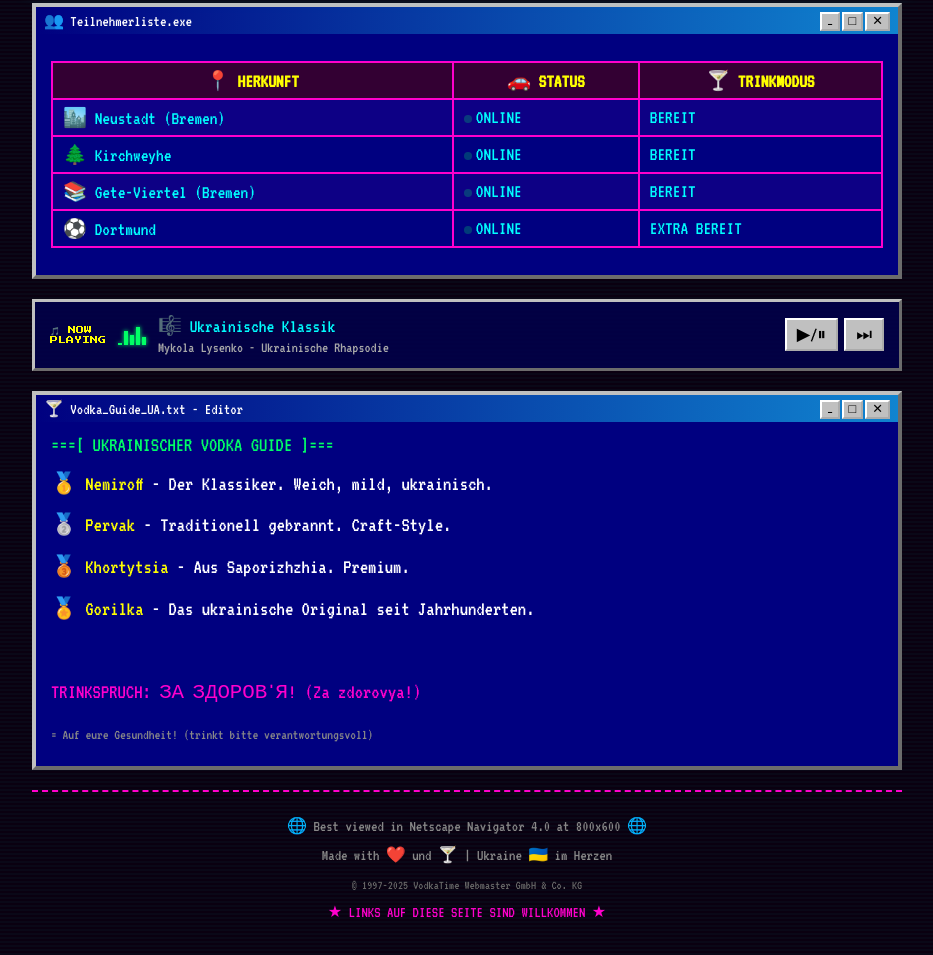
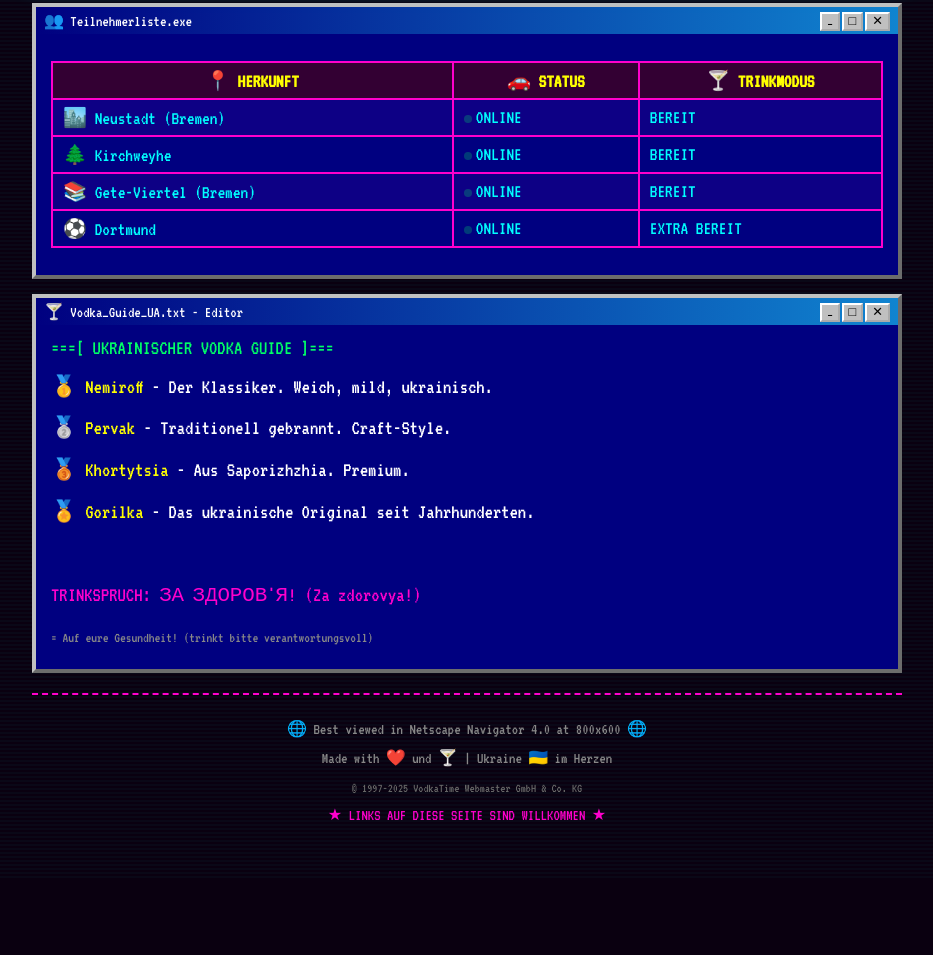
Before and after one commit to Foxsden13/vodka, a plain HTML site: page index.html in a window 1280 px wide. Shown: the part 745-1700 px from the top of the page, without its empty margins (173-1106 px from the left). After the commit the page ends 1625 px from the top, so only its background shows below. Drawn offline with Linux system fonts and the light colour scheme.

Commit message:
Add files via upload

```diff
--- a/index.html
+++ b/index.html
@@ -314,70 +314,7 @@
       animation: blink 1.5s ease-in-out infinite;
     }
 
-    /* MUSIC SECTION */
-    .music-section {
-      background: rgba(0, 0, 80, 0.8);
-      border: 3px outset #c0c0c0;
-      padding: 12px 15px;
-      margin: 20px 0;
-      display: flex;
-      align-items: center;
-      gap: 12px;
-      flex-wrap: wrap;
-    }
-    .music-label {
-      font-family: 'Press Start 2P', monospace;
-      font-size: 0.5rem;
-      color: var(--neon-yellow);
-      flex-shrink: 0;
-    }
-    .music-info {
-      font-family: 'VT323', monospace;
-      font-size: 1.2rem;
-      color: var(--neon-cyan);
-      flex: 1;
-      min-width: 150px;
-    }
-    .music-controls {
-      display: flex;
-      gap: 6px;
-    }
-    .music-btn {
-      background: #c0c0c0;
-      border: 2px outset #ffffff;
-      padding: 4px 10px;
-      font-family: 'VT323', monospace;
-      font-size: 1.1rem;
-      cursor: pointer;
-      color: #000;
-    }
-    .music-btn:active {
-      border-style: inset;
-    }
 
-    /* NOW PLAYING ANIMATION */
-    .equalizer {
-      display: flex;
-      align-items: flex-end;
-      gap: 2px;
-      height: 20px;
-    }
-    .eq-bar {
-      width: 4px;
-      background: var(--neon-green);
-      box-shadow: 0 0 4px var(--neon-green);
-      animation: eq-anim 0.5s ease-in-out infinite alternate;
-    }
-    .eq-bar:nth-child(1) { animation-delay: 0s; height: 30%; }
-    .eq-bar:nth-child(2) { animation-delay: 0.1s; height: 70%; }
-    .eq-bar:nth-child(3) { animation-delay: 0.2s; height: 50%; }
-    .eq-bar:nth-child(4) { animation-delay: 0.15s; height: 90%; }
-    .eq-bar:nth-child(5) { animation-delay: 0.05s; height: 40%; }
-
-    @keyframes eq-anim {
-      from { height: 10%; }
-      to { height: 100%; }
-    }
 
     /* SCROLLING STARS BACKGROUND */
     .stars {
@@ -627,30 +564,7 @@
       </div>
     </div>
 
-    <!-- MUSIC SECTION -->
-    <div class="music-section">
-      <div class="music-label">🎵 NOW<br>PLAYING</div>
-      <div class="equalizer" id="equalizer">
-        <div class="eq-bar"></div>
-        <div class="eq-bar"></div>
-        <div class="eq-bar"></div>
-        <div class="eq-bar"></div>
-        <div class="eq-bar"></div>
-      </div>
-      <div class="music-info">
-        <span id="track-name">🎼 Ukrainische Klassik</span><br>
-        <span style="font-size:0.95rem; color:#aaa;">Mykola Lysenko - Ukrainische Rhapsodie</span>
-      </div>
-      <div class="music-controls">
-        <button class="music-btn" onclick="toggleMusic()">▶/⏸</button>
-        <button class="music-btn" onclick="nextTrack()">⏭</button>
-      </div>
 
-        <audio id="audio-player" loop>
-        <source src="https://upload.wikimedia.org/wikipedia/commons/8/8d/Mykola_Lysenko_-_Fantasy_on_Ukrainian_Folk_Themes.ogg" type="audio/ogg">
-        <source src="https://upload.wikimedia.org/wikipedia/commons/transcoded/8/8d/Mykola_Lysenko_-_Fantasy_on_Ukrainian_Folk_Themes.ogg/Mykola_Lysenko_-_Fantasy_on_Ukrainian_Folk_Themes.ogg.mp3" type="audio/mpeg">
-      </audio>
-    </div>
 
     <!-- VODKA INFOS -->
     <div class="alert-box">
@@ -736,54 +650,7 @@
     updateCountdown();
     setInterval(updateCountdown, 1000);
 
-    // === MUSIC via HTML5 Audio (Wikimedia Commons - lizenzfrei) ===
-    const tracks = [
-      {
-        src: 'https://upload.wikimedia.org/wikipedia/commons/8/8d/Mykola_Lysenko_-_Fantasy_on_Ukrainian_Folk_Themes.ogg',
-        name: '🎼 Lysenko - Fantasy on Ukrainian Folk Themes'
-      },
-      {
-        src: 'https://upload.wikimedia.org/wikipedia/commons/b/b7/Mykola_Lysenko_-_Elegy.ogg',
-        name: '🎻 Lysenko - Elegie'
-      },
-    ];
-    let currentTrack = 0;
-    let isPlaying = false;
-    const audio = document.getElementById('audio-player');
 
-    function toggleMusic() {
-      if (!isPlaying) {
-        audio.src = tracks[currentTrack].src;
-        audio.play().then(() => {
-          isPlaying = true;
-          startEqualizer();
-          document.getElementById('track-name').textContent = tracks[currentTrack].name;
-        }).catch(e => {
-          alert('Browser blockiert Autoplay. Bitte einmal auf die Seite klicken und nochmal versuchen!');
-        });
-      } else {
-        audio.pause();
-        isPlaying = false;
-        stopEqualizer();
-      }
-    }
-
-    function nextTrack() {
-      currentTrack = (currentTrack + 1) % tracks.length;
-      audio.src = tracks[currentTrack].src;
-      document.getElementById('track-name').textContent = tracks[currentTrack].name;
-      if (isPlaying) audio.play();
-    }
-
-    audio.addEventListener('ended', nextTrack);
-
-    function startEqualizer() {
-      document.querySelectorAll('.eq-bar').forEach(b => b.style.animationPlayState = 'running');
-    }
-    function stopEqualizer() {
-      document.querySelectorAll('.eq-bar').forEach(b => b.style.animationPlayState = 'paused');
-    }
-    stopEqualizer();
   </script>
 </body>
 </html>
```
